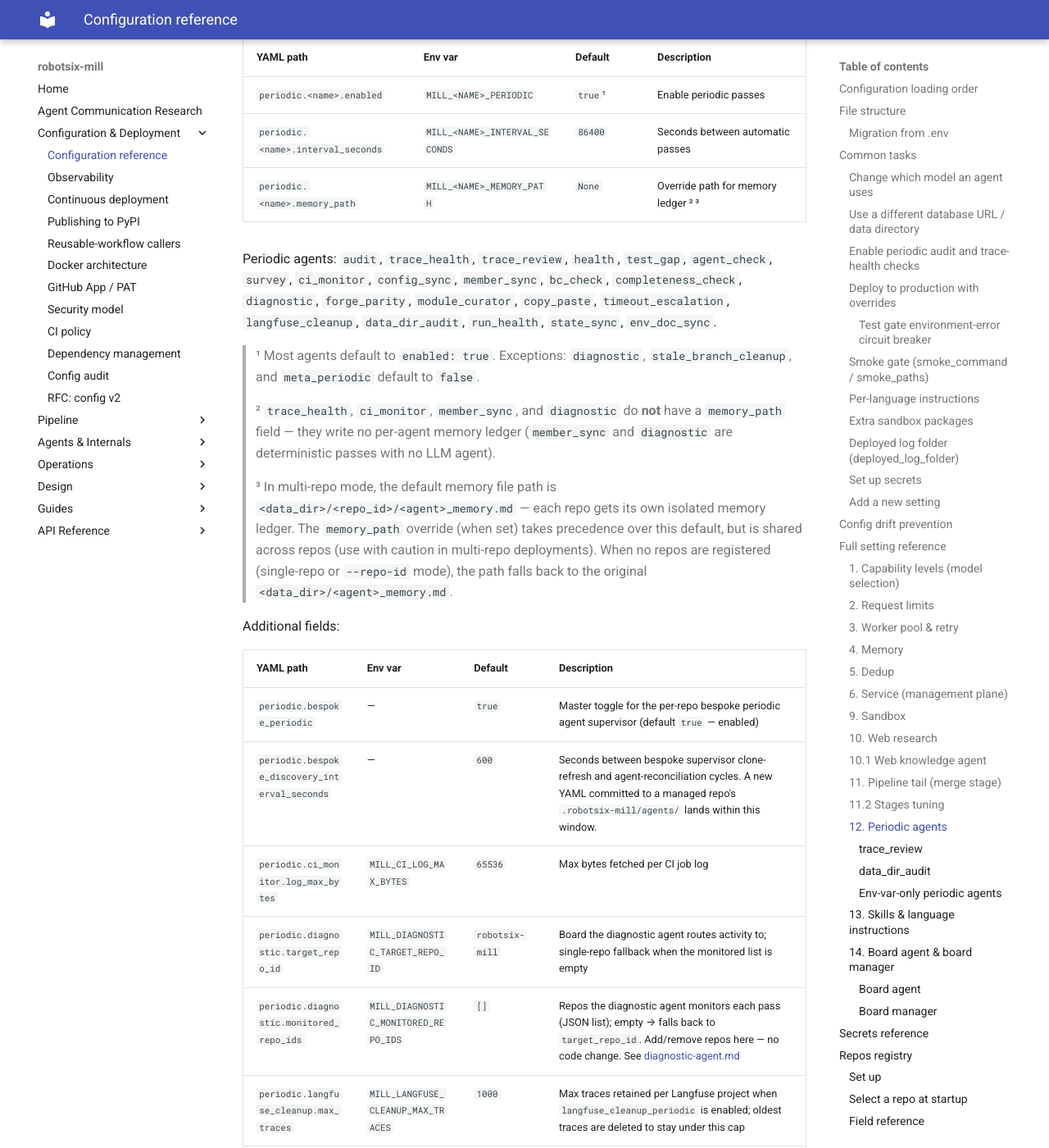
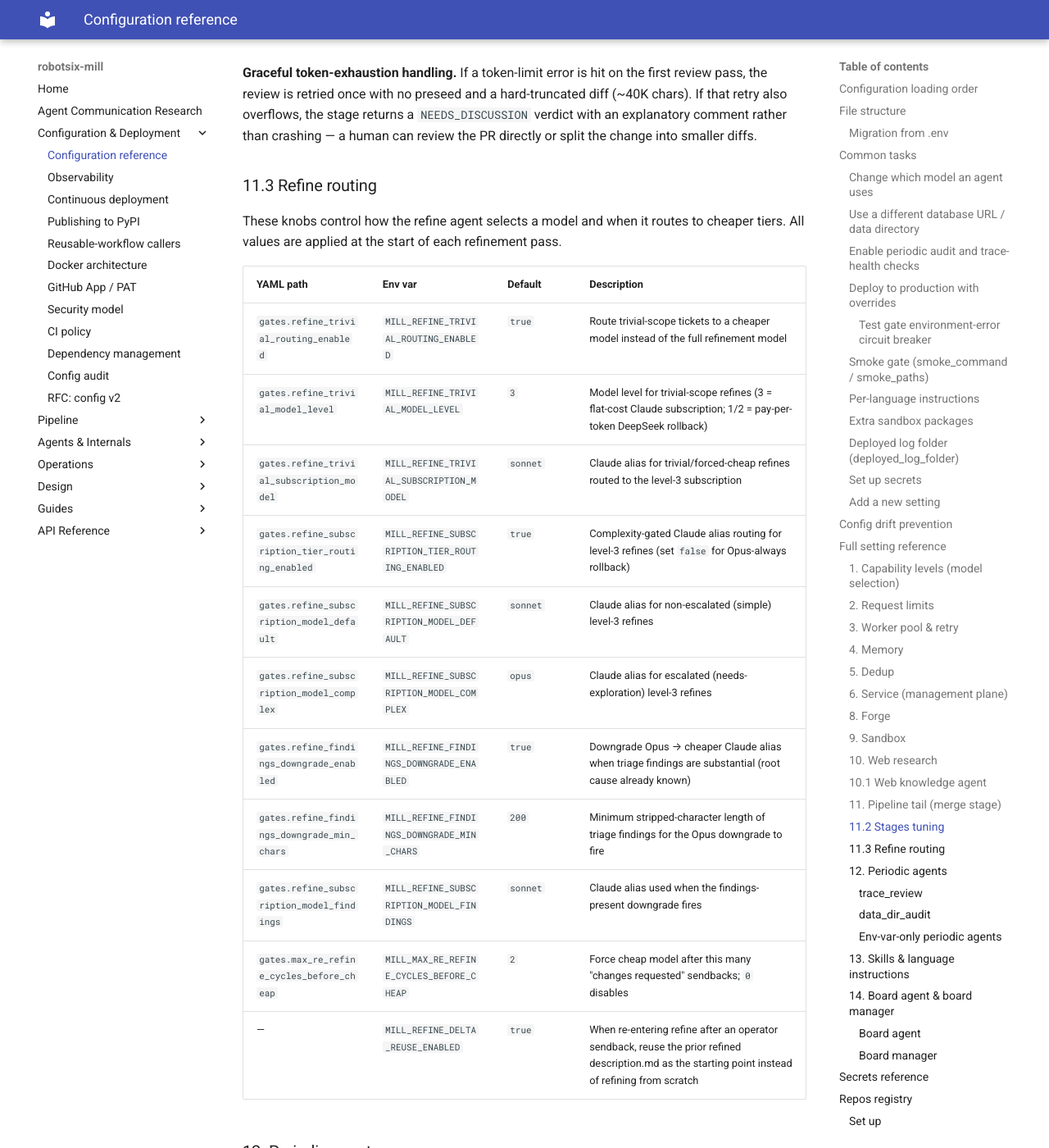
Before and after one commit to damien-robotsix/robotsix-mill, an MkDocs documentation site: the page built from docs/configuration.md, in a window 1280 px wide and 1400 px high, scrolled down 21730 px. Shown: the whole window at 82% size. Built offline with MkDocs 1.6.1 and Material for MkDocs 9.7.7, drawn with Linux system fonts in a browser that asks for light colours; some of the changed text lies outside the part shown.

Commit message:
mill: env doc sync: missing-from-docs — gate & refine routing env vars (~15 fields) (20260625T195505Z-env-doc-sync-missing-from-docs-gate-refi-3c86)

```diff
--- a/docs/configuration.md
+++ b/docs/configuration.md
@@ -488,6 +488,9 @@
 | `gates.review_feedback_enabled` | `MILL_REVIEW_FEEDBACK_ENABLED` | `false` | Enable autonomous review-revision agent (opt-in — implements changes requested by human reviewers) |
 | `gates.pr_summary_enabled` | `MILL_PR_SUMMARY_ENABLED` | `false` | Generate structured PR body from diff via cheap LLM (opt-in) |
 | `gates.comments_after_body` | `MILL_COMMENTS_AFTER_BODY` | `false` | Render description.md before comments in ticket detail drawer |
+| `gates.reviewer_agreement_gate_enabled` | `MILL_REVIEWER_AGREEMENT_GATE_ENABLED` | `true` | Pre-Opus guard: when a reviewer's sendback feedback already agrees with the draft's no-change-needed conclusion, the pipeline short-circuits to DONE, skipping the expensive Opus refine agent. Requires `refine_triage_enabled=true`. |
+| `gates.refine_mill_misroute_gate_enabled` | `MILL_REFINE_MILL_MISROUTE_GATE_ENABLED` | `true` | Deterministic pre-refine gate: detects drafts referencing mill-specific source paths absent from the current checkout and redirects them to the mill maintenance board before any LLM budget is spent. |
+
 ### 8. Forge
 
 | YAML path | Env var | Default | Description |
@@ -572,6 +575,26 @@
 stage returns a `NEEDS_DISCUSSION` verdict with an explanatory comment
 rather than crashing — a human can review the PR directly or split the
 change into smaller diffs.
+
+### 11.3 Refine routing
+
+These knobs control how the refine agent selects a model and when it
+routes to cheaper tiers. All values are applied at the start of each
+refinement pass.
+
+| YAML path | Env var | Default | Description |
+|-----------|---------|---------|-------------|
+| `gates.refine_trivial_routing_enabled` | `MILL_REFINE_TRIVIAL_ROUTING_ENABLED` | `true` | Route trivial-scope tickets to a cheaper model instead of the full refinement model |
+| `gates.refine_trivial_model_level` | `MILL_REFINE_TRIVIAL_MODEL_LEVEL` | `3` | Model level for trivial-scope refines (3 = flat-cost Claude subscription; 1/2 = pay-per-token DeepSeek rollback) |
+| `gates.refine_trivial_subscription_model` | `MILL_REFINE_TRIVIAL_SUBSCRIPTION_MODEL` | `sonnet` | Claude alias for trivial/forced-cheap refines routed to the level-3 subscription |
+| `gates.refine_subscription_tier_routing_enabled` | `MILL_REFINE_SUBSCRIPTION_TIER_ROUTING_ENABLED` | `true` | Complexity-gated Claude alias routing for level-3 refines (set `false` for Opus-always rollback) |
+| `gates.refine_subscription_model_default` | `MILL_REFINE_SUBSCRIPTION_MODEL_DEFAULT` | `sonnet` | Claude alias for non-escalated (simple) level-3 refines |
+| `gates.refine_subscription_model_complex` | `MILL_REFINE_SUBSCRIPTION_MODEL_COMPLEX` | `opus` | Claude alias for escalated (needs-exploration) level-3 refines |
+| `gates.refine_findings_downgrade_enabled` | `MILL_REFINE_FINDINGS_DOWNGRADE_ENABLED` | `true` | Downgrade Opus → cheaper Claude alias when triage findings are substantial (root cause already known) |
+| `gates.refine_findings_downgrade_min_chars` | `MILL_REFINE_FINDINGS_DOWNGRADE_MIN_CHARS` | `200` | Minimum stripped-character length of triage findings for the Opus downgrade to fire |
+| `gates.refine_subscription_model_findings` | `MILL_REFINE_SUBSCRIPTION_MODEL_FINDINGS` | `sonnet` | Claude alias used when the findings-present downgrade fires |
+| `gates.max_re_refine_cycles_before_cheap` | `MILL_MAX_RE_REFINE_CYCLES_BEFORE_CHEAP` | `2` | Force cheap model after this many "changes requested" sendbacks; `0` disables |
+| — | `MILL_REFINE_DELTA_REUSE_ENABLED` | `true` | When re-entering refine after an operator sendback, reuse the prior refined description.md as the starting point instead of refining from scratch |
 
 ### 12. Periodic agents
 
```
Also changed, not shown: CHANGELOG.md (+7 -0 lines).
